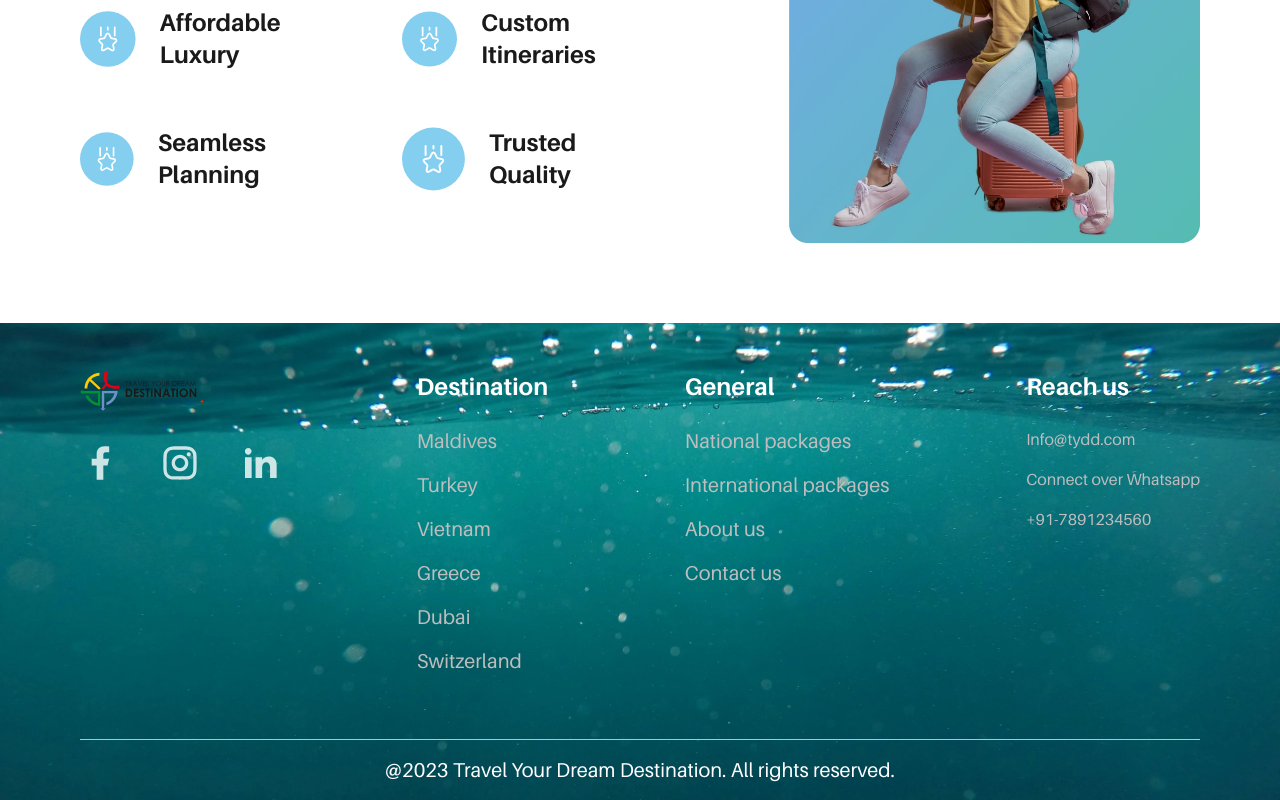
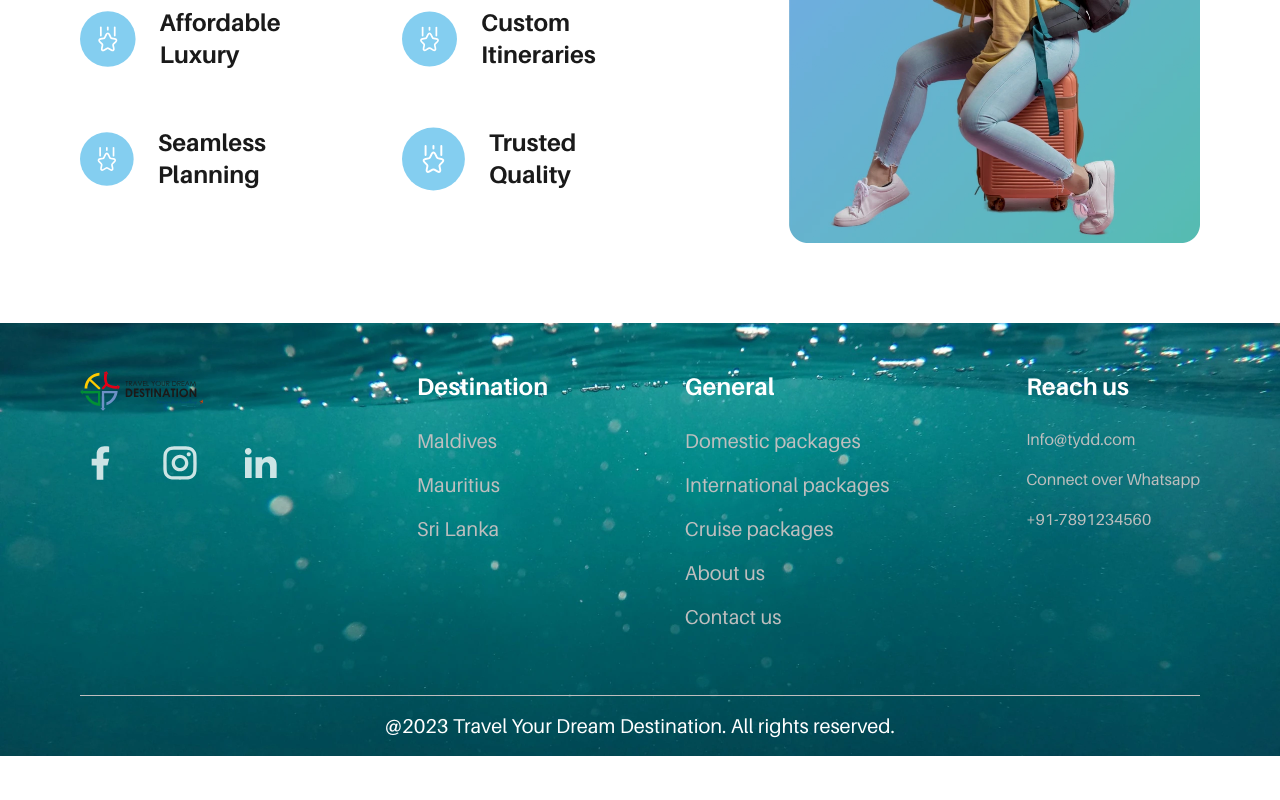
Before and after one commit to akshay1502/tydd, a Next.js app: page /about in a window 1280 px wide. Shown: the part 3029-3829 px from the top of the page. After the commit the page ends 3785 px from the top, so only its background shows below. Built offline with nearby package versions, Linux system fonts and the light colour scheme.

Commit message:
updated links of footer

```diff
--- a/src/components/Footer.tsx
+++ b/src/components/Footer.tsx
@@ -25,7 +25,7 @@ export default function Footer() {
           <ul className="mt-4">
             <li className="lg:py-2">
               <Link
-                href="/"
+                href="/package/packages/Maldives"
                 className="text-lg font-semibold lg:font-normal lg:text-xl text-offWhite"
               >
                 Maldives
@@ -33,42 +33,18 @@ export default function Footer() {
             </li>
             <li className="pt-2 lg:py-2">
               <Link
-                href="/"
+                href="/package/packages/Mauritius"
                 className="text-lg font-semibold lg:font-normal lg:text-xl text-offWhite"
               >
-                Turkey
+                Mauritius
               </Link>
             </li>
             <li className="pt-2 lg:py-2">
               <Link
-                href="/"
+                href="/package/packages/Sri-Lanka"
                 className="text-lg font-semibold lg:font-normal lg:text-xl text-offWhite"
               >
-                Vietnam
-              </Link>
-            </li>
-            <li className="pt-2 lg:py-2">
-              <Link
-                href="/"
-                className="text-lg font-semibold lg:font-normal lg:text-xl text-offWhite"
-              >
-                Greece
-              </Link>
-            </li>
-            <li className="pt-2 lg:py-2">
-              <Link
-                href="/"
-                className="text-lg font-semibold lg:font-normal lg:text-xl text-offWhite"
-              >
-                Dubai
-              </Link>
-            </li>
-            <li className="pt-2 lg:py-2">
-              <Link
-                href="/"
-                className="text-lg font-semibold lg:font-normal lg:text-xl text-offWhite"
-              >
-                Switzerland
+                Sri Lanka
               </Link>
             </li>
           </ul>
@@ -78,18 +54,26 @@ export default function Footer() {
           <ul className="mt-4">
             <li className="lg:py-2">
               <Link
-                href="/"
+                href="/all-packages?type=domestic"
                 className="text-lg font-semibold lg:font-normal lg:text-xl text-offWhite"
               >
-                National packages
+                Domestic packages
               </Link>
             </li>
             <li className="pt-2 lg:py-2">
               <Link
-                href="/"
+                href="/all-packages?type=international"
                 className="text-lg font-semibold lg:font-normal lg:text-xl text-offWhite"
               >
                 International packages
+              </Link>
+            </li>
+            <li className="pt-2 lg:py-2">
+              <Link
+                href="/all-packages?type=cruise"
+                className="text-lg font-semibold lg:font-normal lg:text-xl text-offWhite"
+              >
+                Cruise packages
               </Link>
             </li>
             <li className="pt-2 lg:py-2">
```
